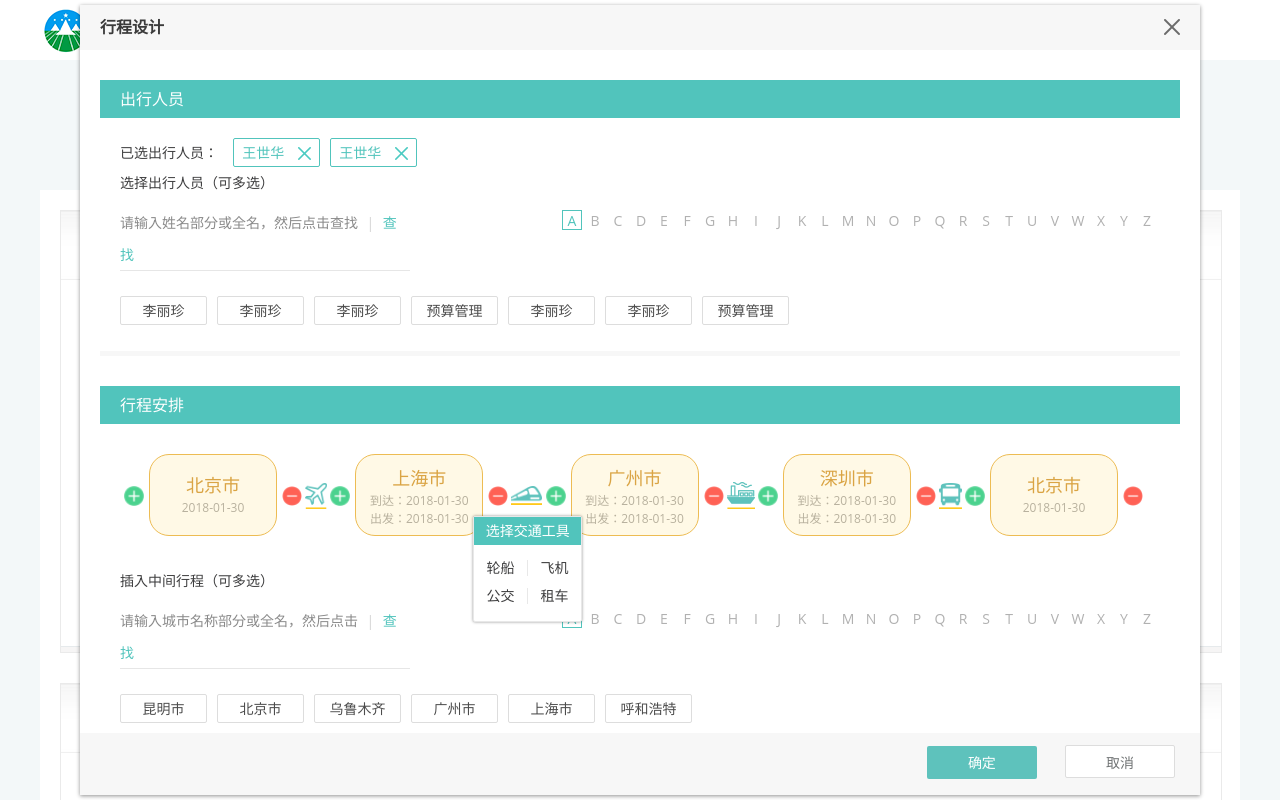
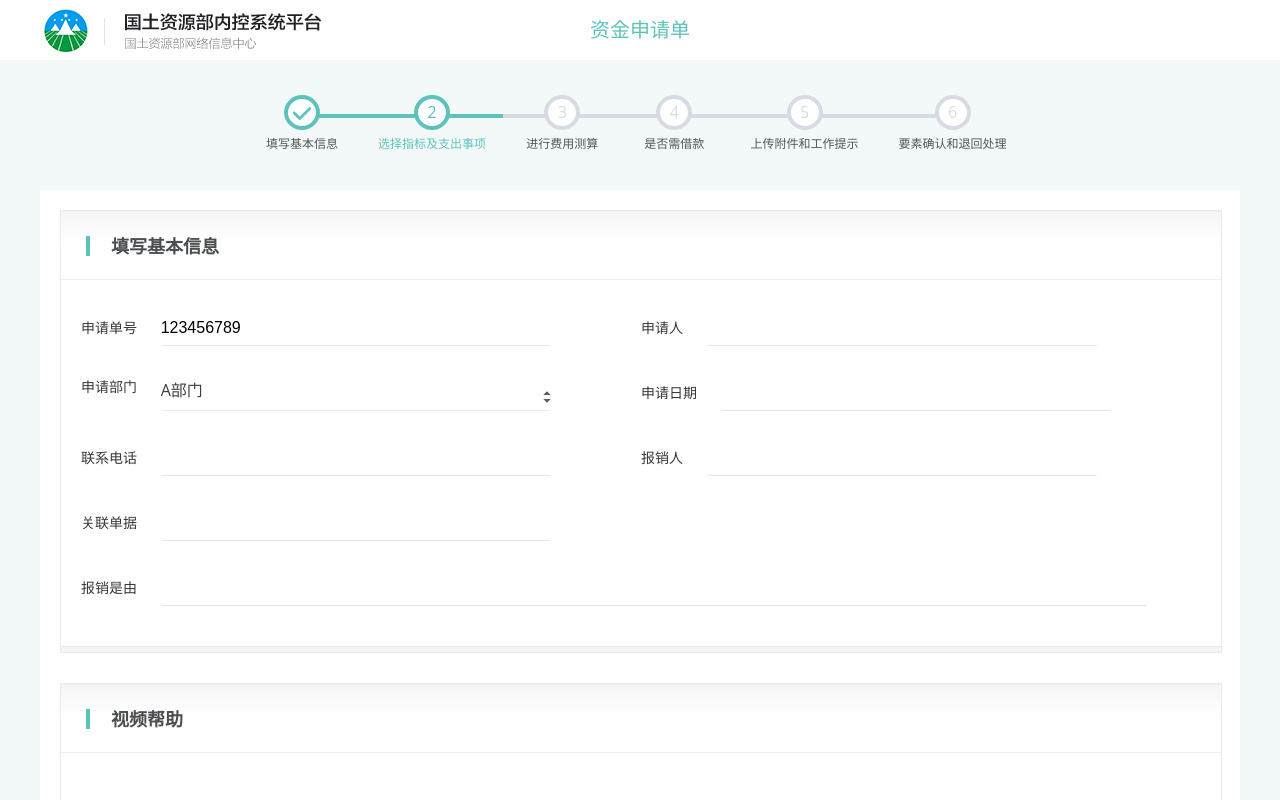
Before and after one commit to lililishan/gu_project, a plain HTML site: page fundApplication/fund.html in a window 1280 px wide. Shown: the top 800 px of the page. Drawn offline with Linux system fonts and the light colour scheme.

Commit message:
tioazhneg

```diff
--- a/fundApplication/fund.html
+++ b/fundApplication/fund.html
@@ -318,7 +318,7 @@
 
 <!--订单弹窗style="display:none"---->
 <div class="fund-mask" style="display:none"></div>
-<div class="fund-pop" style="display:block">
+<div class="fund-pop" style="display:none">
     <div class="fund-pop-top">
         <div class="left">行程设计</div>
         <div class="right"></div>
```
